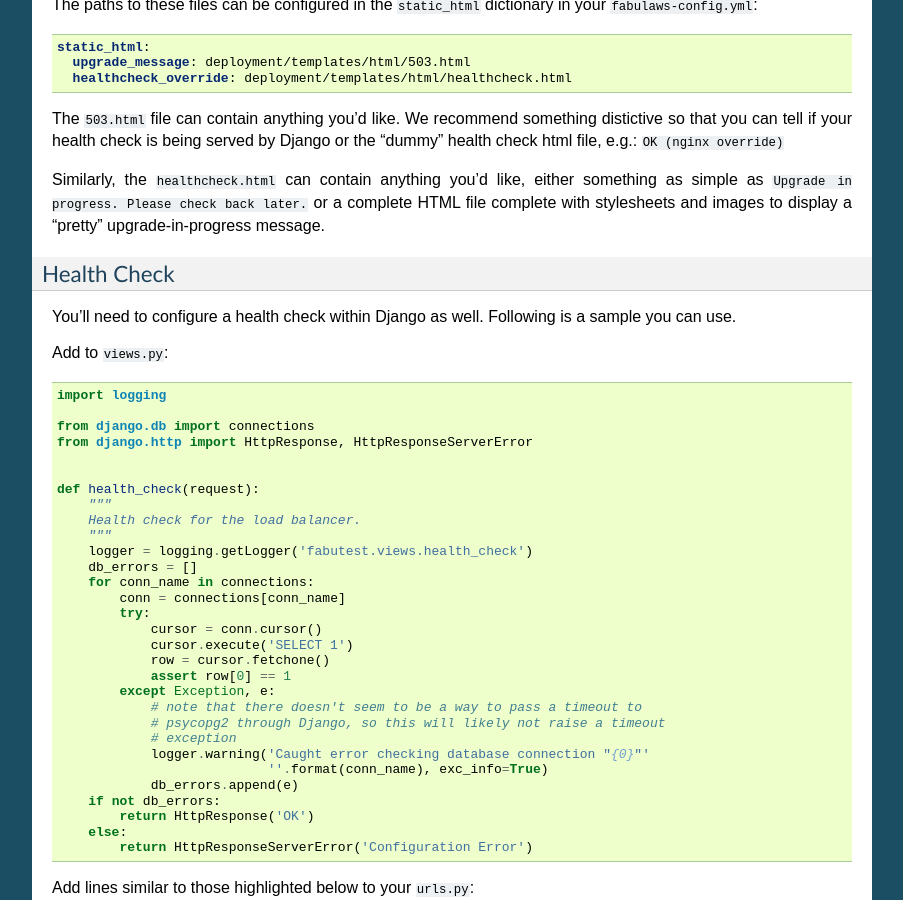
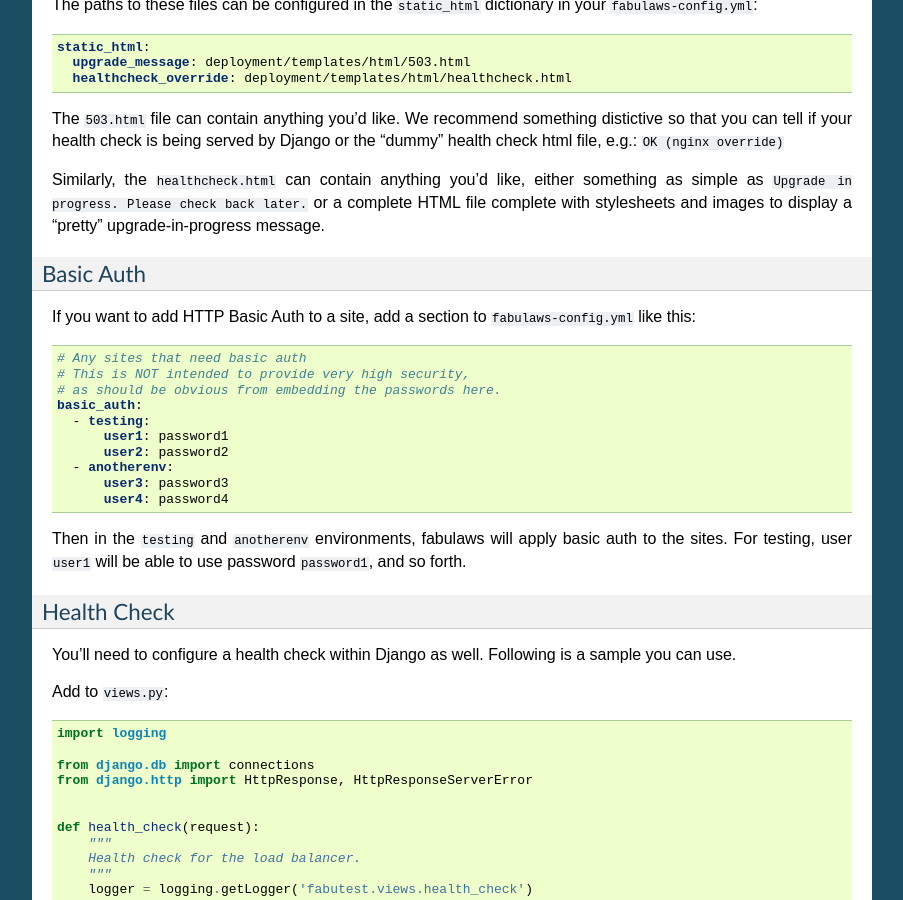
Before and after one commit to caktus/fabulaws, a Sphinx documentation site: the page built from docs/initial-setup.rst, in a window 1280 px wide and 900 px high, scrolled down 10994 px. Shown: the whole window, without its empty margins (198-1101 px from the left). Built offline with Sphinx 7.4.7, drawn with Linux system fonts in a browser that asks for light colours.

Commit message:
Add option for basic auth

```diff
--- a/docs/initial-setup.rst
+++ b/docs/initial-setup.rst
@@ -265,6 +265,30 @@ something as simple as ``Upgrade in progress. Please check back later.`` or
 a complete HTML file complete with stylesheets and images to display a "pretty"
 upgrade-in-progress message.
 
+Basic Auth
+++++++++++
+
+If you want to add HTTP Basic Auth to a site, add a section to ``fabulaws-config.yml``
+like this:
+
+.. code-block:: yaml
+
+  # Any sites that need basic auth
+  # This is NOT intended to provide very high security,
+  # as should be obvious from embedding the passwords here.
+  basic_auth:
+    - testing:
+        user1: password1
+        user2: password2
+    - anotherenv:
+        user3: password3
+        user4: password4
+
+Then in the ``testing`` and ``anotherenv`` environments, fabulaws will apply
+basic auth to the sites. For testing, user ``user1`` will be able to use password
+``password1``, and so forth.
+
+
 Health Check
 ++++++++++++
 
```
Also changed, not shown: 2 other files.
